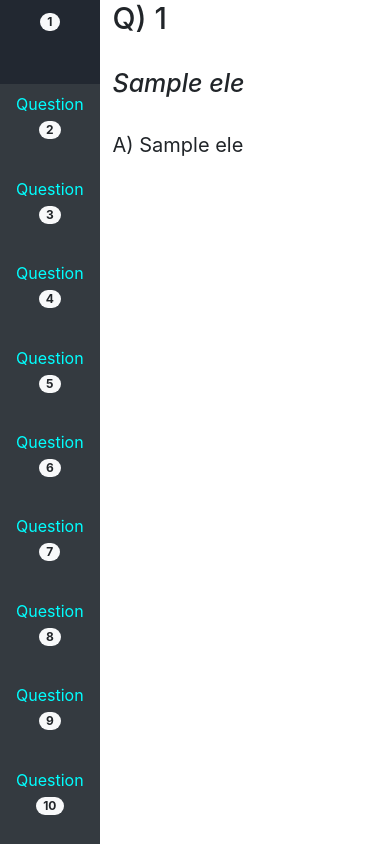
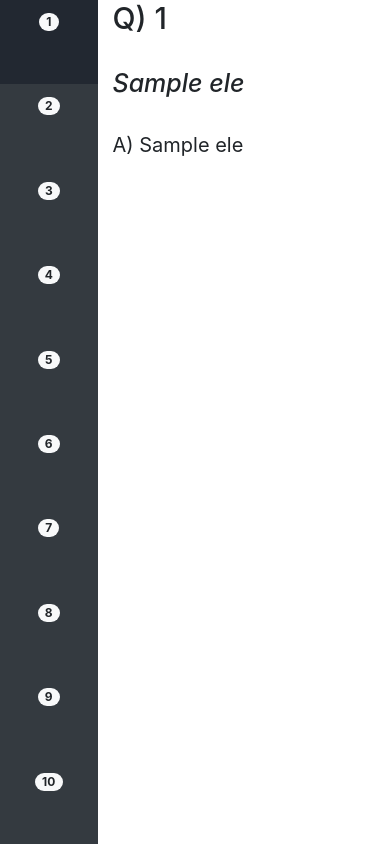
Before and after one commit to IE-NITK/IE_Web_Search_Application, a Flask app: template templates/search.html in a window 390 px wide. Run offline with Flask 2, Linux system fonts and the light colour scheme; the template is opened without the code that fills it: most values are stand-ins (such as "Sample title", 1, 10 or a date in 2020); parts of the project's set-up code (start-up, migrations or seed data) failed here and were passed over; some libraries are stand-ins or nearby versions.

Commit message:
Update search.html

```diff
--- a/templates/search.html
+++ b/templates/search.html
@@ -89,7 +89,7 @@
                         {% if loop.first %}
                             <a class="nav-link active color-pick rounded-0" id="v-pills-{{i}}-tab" data-toggle="pill" href="#v-pills-{{i}}" role="tab" aria-controls="v-pills-{{i}}" aria-selected="true"><span class="ms-1 d-none d-sm-inline">Question </span><span class="badge badge-pill badge-light">{{loop.index}}</span></a>
                         {% else %}
-                        <a class="nav-link color-pick rounded-0" id="v-pills-{{i}}-tab" data-toggle="pill" href="#v-pills-{{i}}" role="tab" aria-controls="v-pills-{{i}}" aria-selected="false">Question </span><span class="badge badge-pill badge-light">{{loop.index}}</span></a>
+                            <a class="nav-link color-pick rounded-0" id="v-pills-{{i}}-tab" data-toggle="pill" href="#v-pills-{{i}}" role="tab" aria-controls="v-pills-{{i}}" aria-selected="false"><span class="ms-1 d-none d-sm-inline">Question </span><span class="badge badge-pill badge-light">{{loop.index}}</span></a>
                         {% endif %}
                     {% endfor %}
                 </div>
```
